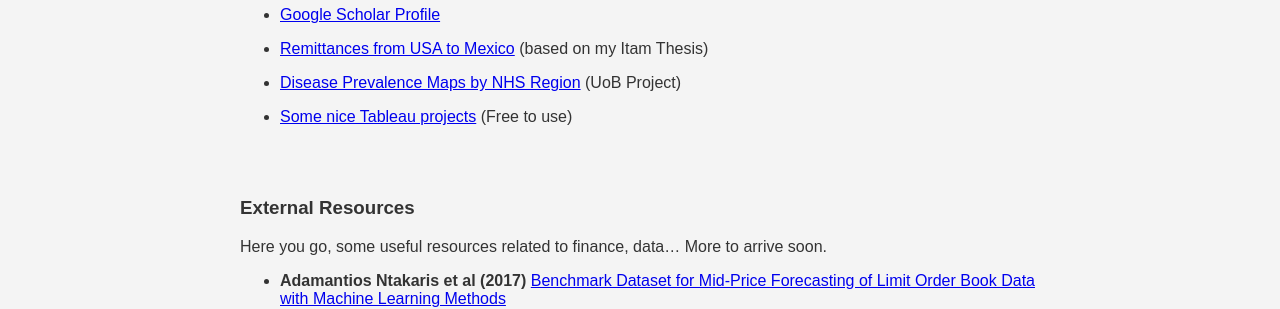
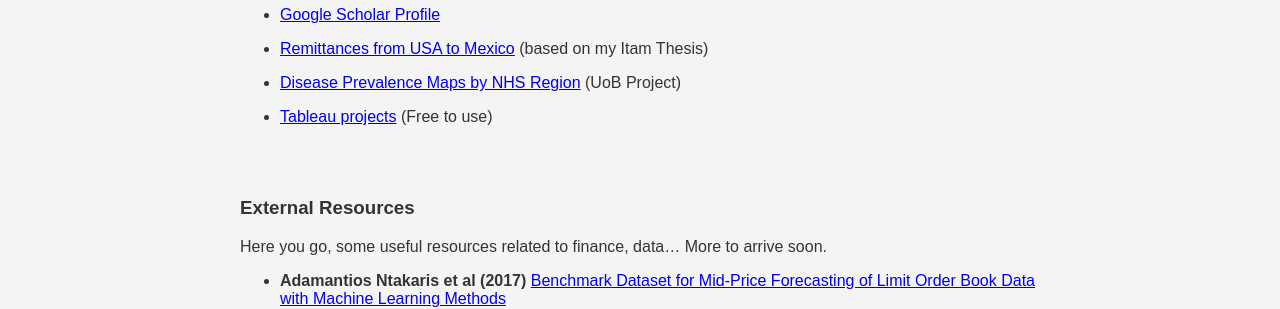
Before and after one commit to GregSom-MSc/GregSom-MSc.github.io, a Jekyll site: the page built from research.md, in a window 1280 px wide. Shown: the part 541-850 px from the top of the page. Built offline with Jekyll 4.4.1, drawn with Linux system fonts in a browser that asks for light colours.

Commit message:
Update research.md

```diff
--- a/research.md
+++ b/research.md
@@ -19,7 +19,7 @@ I will post here some useful resources I've gathered, as well as some of my favo
 
 - [Disease Prevalence Maps by NHS Region](https://gregsom-msc.github.io/Bubble_Maps_SG23/) (UoB Project)
 
-- [Some nice Tableau projects](https://public.tableau.com/app/profile/samuel5241/vizzes) (Free to use)
+- [Tableau projects](https://public.tableau.com/app/profile/samuel5241/vizzes) (Free to use)
 
 
 <br><br>
```
